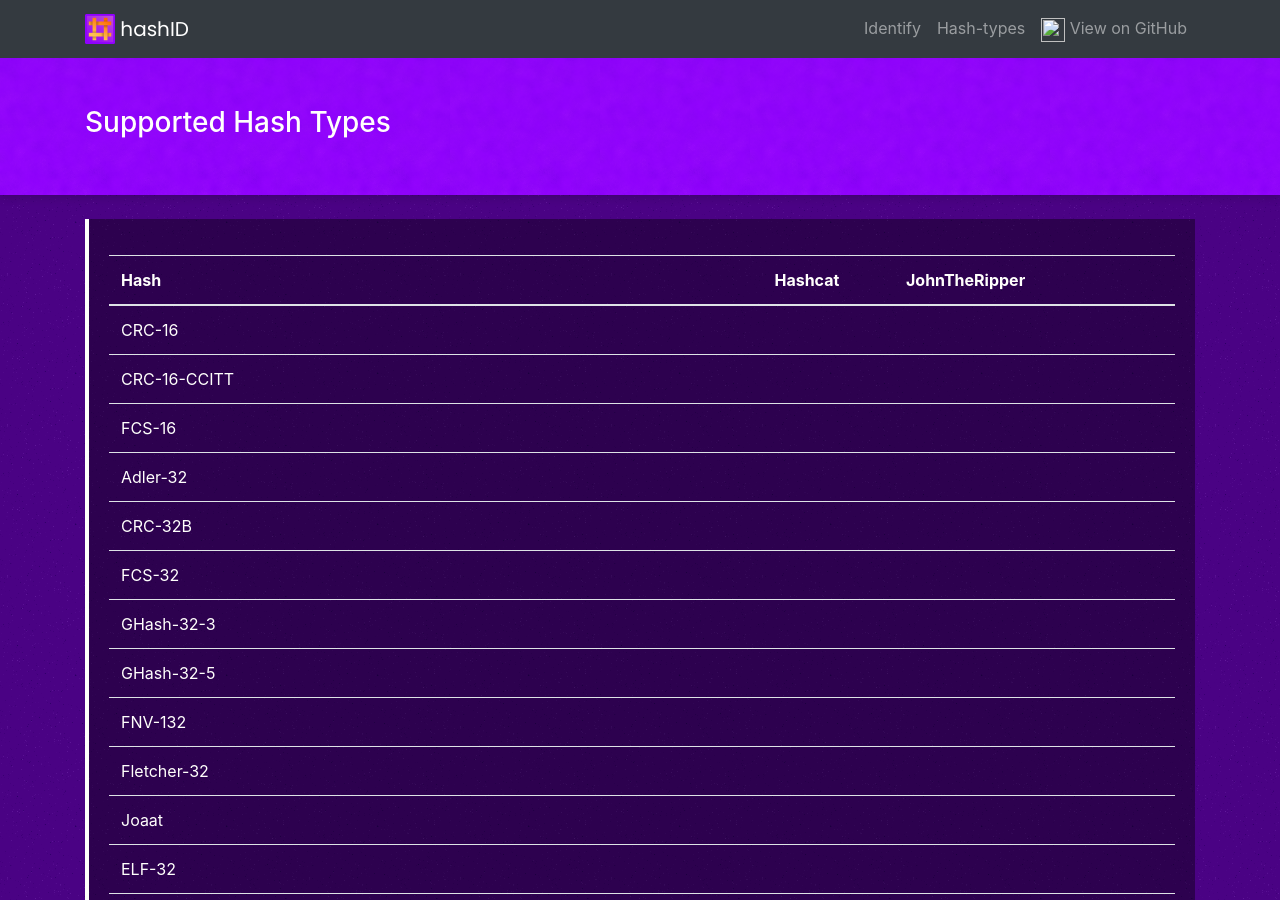
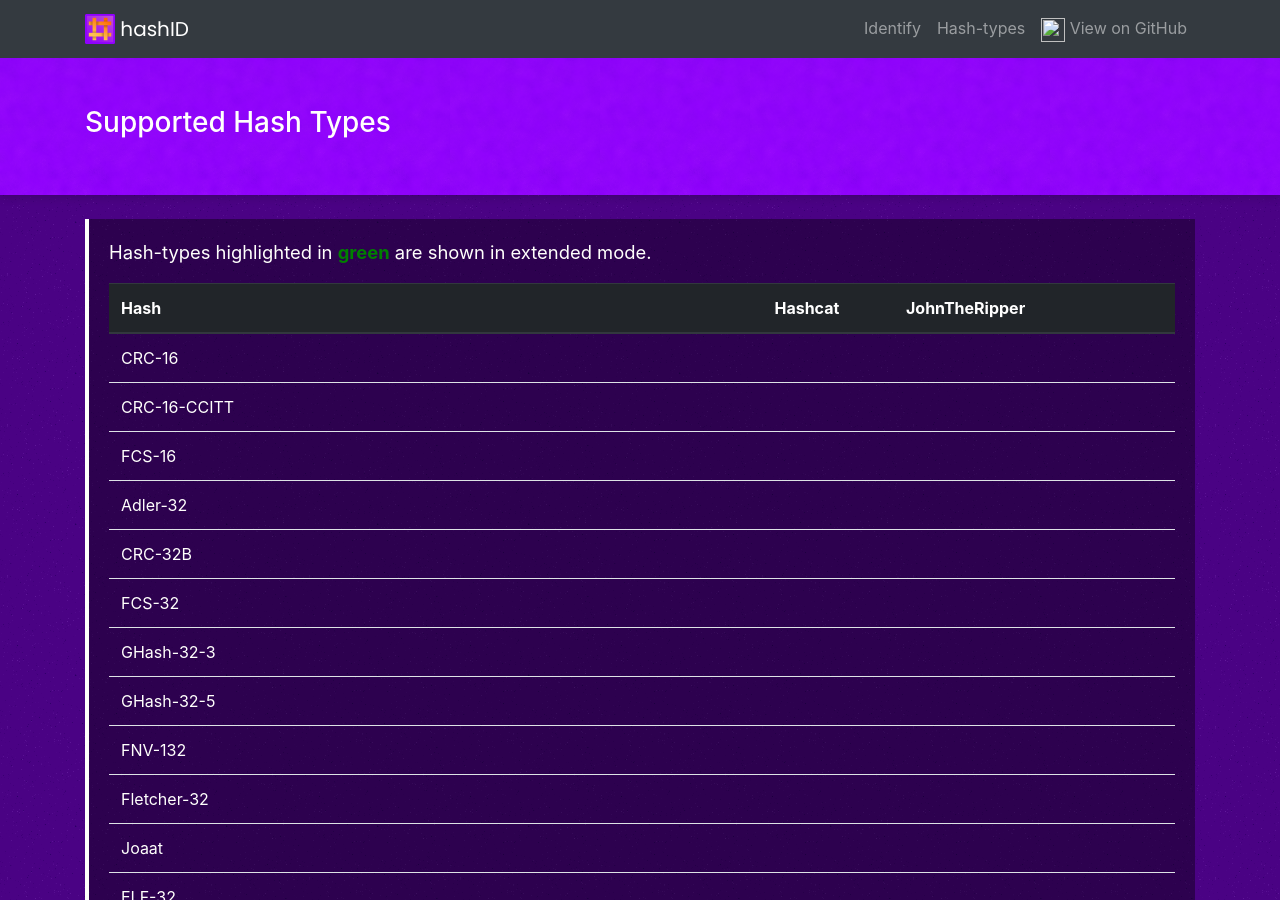
Before and after one commit to psypanda/hashID, a Jekyll site: the page built from types.html, in a window 1280 px wide and 900 px high. Built offline with Jekyll 4.4.1, drawn with Linux system fonts in a browser that asks for light colours.

Commit message:
Additional table styling

```diff
--- a/_includes/head.html
+++ b/_includes/head.html
@@ -3,8 +3,8 @@
 <link rel="icon" href="./img/icon.png">
 <link rel="stylesheet" href="./css/bootstrap.min.css" />
 <link href="https://fonts.googleapis.com/css?family=Poppins" rel="stylesheet">
-<link rel="stylesheet" href="./css/hashID.css?v=1.4">
+<link rel="stylesheet" href="./css/hashID.css?v=1.5">
 <link rel="stylesheet" href="./css/spinner.css" />
 <script src="https://cdnjs.cloudflare.com/ajax/libs/jquery/3.3.1/jquery.min.js" type="text/javascript"></script>
 <script src="./js/bootstrap.min.js" type="text/javascript"></script>
-<script src="./js/hashID.js?v=1.4" type="text/javascript"></script>
+<script src="./js/hashID.js?v=1.5" type="text/javascript"></script>
--- a/js/hashID.js
+++ b/js/hashID.js
@@ -131,7 +131,7 @@ let hashID = (function () {
 </div>
 <div class="collapse multi-collapse-${tempid} table-responsive ${expanded.isSelected() ? 'show' : ''}" id="collapse2-${tempid}">
     <table class="table" style="margin-top: 16px;">
-        <thead>
+        <thead class="thead-dark">
             <tr>
                 <th scope="col">Match</th>
                 <th scope="col">Hashcat</th>
--- a/types.html
+++ b/types.html
@@ -13,8 +13,11 @@ layout: default
 <div class="container">
     <br>
     <div class="options table-responsive">
+        <p style="font-size: 1.15em">
+            Hash-types highlighted in <strong style="color: green">green</strong> are shown in extended mode.
+        </p>
         <table class="table" style="margin-top: 16px;">
-            <thead>
+            <thead class="thead-dark">
             <tr>
                 <th scope="col">Hash</th>
                 <th scope="col">Hashcat</th>
@@ -25,7 +28,7 @@ layout: default
             {% assign definitions = site.data.hash_definitions %}
             {% for regex in definitions %}
                 {% for hash_type in regex.modes %}
-                <tr>
+                <tr data-extended="{{ hash_type.extended }}">
                     <td>{{hash_type.name}}</td>
                     <td>{{hash_type.hashcat}}</td>
                     <td>{{hash_type.john}}</td>
```
